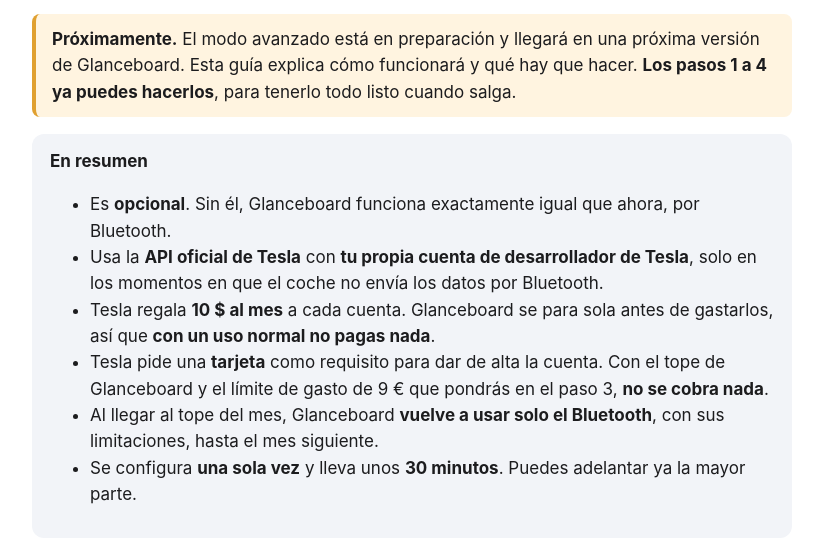
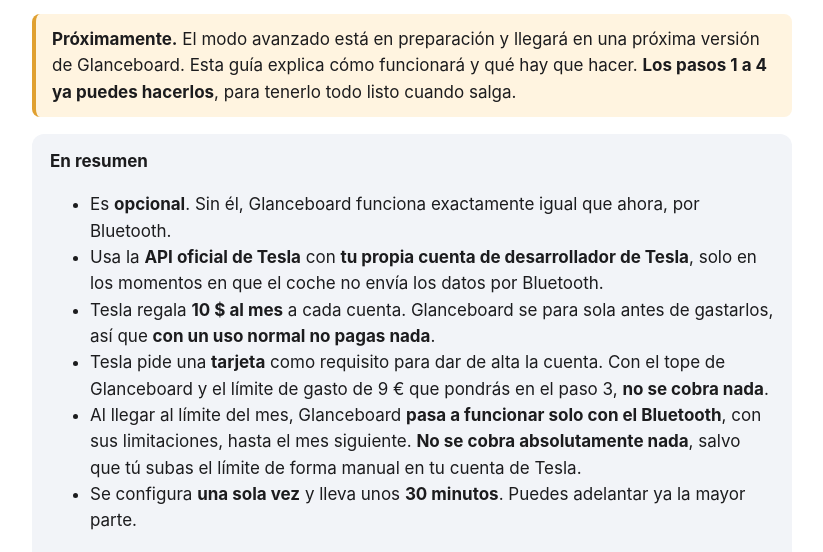
Before and after one commit to wattboard/glanceboard-web, a plain HTML site: page ayuda/modo-avanzado/index.html in a window 1280 px wide. Shown: the part 188-740 px from the top of the page, without its empty margins (228-1051 px from the left). Drawn offline with Linux system fonts and the light colour scheme.

Commit message:
Advanced mode guide: at the limit it only uses Bluetooth and nothing is charged unless the user raises the limit
Co-Authored-By: Claude Opus 5.5 <noreply@anthropic.com>

```diff
--- a/ayuda/modo-avanzado/index.html
+++ b/ayuda/modo-avanzado/index.html
@@ -33,7 +33,7 @@ ol.steps>li{margin:.35em 0}
 <li>Usa la <b>API oficial de Tesla</b> con <b>tu propia cuenta de desarrollador de Tesla</b>, solo en los momentos en que el coche no envía los datos por Bluetooth.</li>
 <li>Tesla regala <b>10 $ al mes</b> a cada cuenta. Glanceboard se para sola antes de gastarlos, así que <b>con un uso normal no pagas nada</b>.</li>
 <li>Tesla pide una <b>tarjeta</b> como requisito para dar de alta la cuenta. Con el tope de Glanceboard y el límite de gasto de 9 € que pondrás en el paso 3, <b>no se cobra nada</b>.</li>
-<li>Al llegar al tope del mes, Glanceboard <b>vuelve a usar solo el Bluetooth</b>, con sus limitaciones, hasta el mes siguiente.</li>
+<li>Al llegar al límite del mes, Glanceboard <b>pasa a funcionar solo con el Bluetooth</b>, con sus limitaciones, hasta el mes siguiente. <b>No se cobra absolutamente nada</b>, salvo que tú subas el límite de forma manual en tu cuenta de Tesla.</li>
 <li>Se configura <b>una sola vez</b> y lleva unos <b>30 minutos</b>. Puedes adelantar ya la mayor parte.</li>
 </ul></div>
 
@@ -92,7 +92,7 @@ ol.steps>li{margin:.35em 0}
 <li>Además, en el paso 3 pondrás en Tesla un <b>límite de gasto de 9 €</b>. Tesla lo pide en euros, y 9 € quedan justo por debajo de los 10 $ gratuitos. Si por lo que fuera se llegara a él, Tesla corta la API hasta el mes siguiente en lugar de cobrar más.</li>
 <li>La <b>tarjeta</b> es un requisito de Tesla para tener la cuenta activa. Mientras el gasto no pase de los 10 $ gratuitos, no se te cobra nada.</li>
 </ul></div>
-<p>Al llegar al tope, Glanceboard <b>sigue funcionando solo con el Bluetooth</b>, con sus limitaciones, hasta que empieza el mes siguiente. En Ajustes verás cuántas consultas llevas.</p>
+<div class="ok"><p><b>Con esta configuración no se te cobra absolutamente nada.</b> Al llegar al límite del mes, Glanceboard simplemente pasa a funcionar <b>solo con el Bluetooth</b>, con sus limitaciones, hasta el mes siguiente. Solo se podría cobrar algo si tú, de forma manual y voluntaria, subes el límite de gasto en tu cuenta de Tesla.</p></div><p>En Ajustes verás cuántas consultas llevas este mes.</p>
 
 <h2 id="km">Cuántos kilómetros cubre al mes</h2>
 <p>Según las pruebas de la beta, el coche no corta los datos todo el rato. Lo hace a rachas, sobre todo al poco de poner la ruta: <b>unos 5 minutos por viaje</b> de media, alrededor de una cuarta parte del tiempo con ruta. Con el tope de 4.500 consultas:</p>
@@ -158,7 +158,7 @@ ol.steps>li{margin:.35em 0}
 <li>Rellena la dirección de facturación y añade la tarjeta. Es un requisito de Tesla: sin forma de pago, el límite se queda en 0 y la aplicación no funciona.</li>
 <li>En <b>Límite de facturación</b> deja <b>Límite personalizado</b> y pon <b>9</b> en <b>Límite (EUR)</b>. Pulsa <b>Enviar</b>, no «Omitir y enviar»: omitirlo deja el límite en 0. Si ya la habías creado, se cambia en <b>Ver facturación y uso</b>.</li>
 </ol>
-<div class="ok"><p>Con este límite y el tope de 4.500 consultas de Glanceboard, el gasto se queda dentro de los 10 $ (unos 9,2 €) gratuitos de cada mes y <b>no se cobra nada</b>. Tesla te avisa por correo si se llega al 80 % del límite.</p></div>
+<div class="ok"><p>Con este límite y el tope de 4.500 consultas de Glanceboard, el gasto se queda dentro de los 10 $ (unos 9,2 €) gratuitos de cada mes y <b>no se cobra nada</b>. Tesla te avisa por correo si se llega al 80 % del límite.</p></div><div class="ok"><p><b>Con esta configuración no se te cobra absolutamente nada.</b> Al llegar al límite del mes, Glanceboard simplemente pasa a funcionar <b>solo con el Bluetooth</b>, con sus limitaciones, hasta el mes siguiente. Solo se podría cobrar algo si tú, de forma manual y voluntaria, subes el límite de gasto en tu cuenta de Tesla.</p></div>
 <figure class="phone"><a href="img/tesla-5-limite.jpg"><img src="img/tesla-5-limite.jpg" alt="Tesla: límite de facturación personalizado en euros" loading="lazy"></a><figcaption>Última pantalla, debajo de la dirección y la tarjeta: «Límite personalizado» y 9 en «Límite (EUR)». Luego «Enviar».</figcaption></figure>
 <figure class="phone"><a href="img/tesla-6-activa.jpg"><img src="img/tesla-6-activa.jpg" alt="Tesla: la aplicación aparece como Activa" loading="lazy"></a><figcaption>Al enviarla, tu aplicación aparece como «Activa». Desde «Ver detalles» llegas a sus credenciales (paso 5).</figcaption></figure>
 
@@ -212,7 +212,7 @@ ol.steps>li{margin:.35em 0}
 <h3>He cambiado de móvil</h3>
 <p>La clave privada se queda en el móvil antiguo. En el nuevo, vuelve a crear la clave y sube el archivo nuevo a tu web en lugar del antiguo (paso 5). Tu aplicación de Tesla y tus credenciales siguen valiendo.</p>
 <h3>Glanceboard dice «Tope del mes alcanzado»</h3>
-<p>Hasta el día 1 del mes siguiente, Glanceboard usa solo el Bluetooth, con sus limitaciones: con una ruta puesta, la velocidad sale del GPS y el consumo puede salir como aproximado.</p>
+<p>Hasta el día 1 del mes siguiente, Glanceboard funciona solo con el Bluetooth, con sus limitaciones: con una ruta puesta, la velocidad sale del GPS y el consumo puede salir como aproximado. <b>No se te cobra nada.</b> No tienes que hacer nada: el mes siguiente vuelve a funcionar solo. Si quisieras más consultas, tendrías que subir tú, de forma manual, el límite de gasto en tu cuenta de Tesla, y entonces sí te cobraría Tesla lo que pase de los 10 $ gratuitos.</p>
 
 <h2 id="privacidad">Privacidad</h2>
 <ul>
```
Also changed, not shown: 1 other file.
